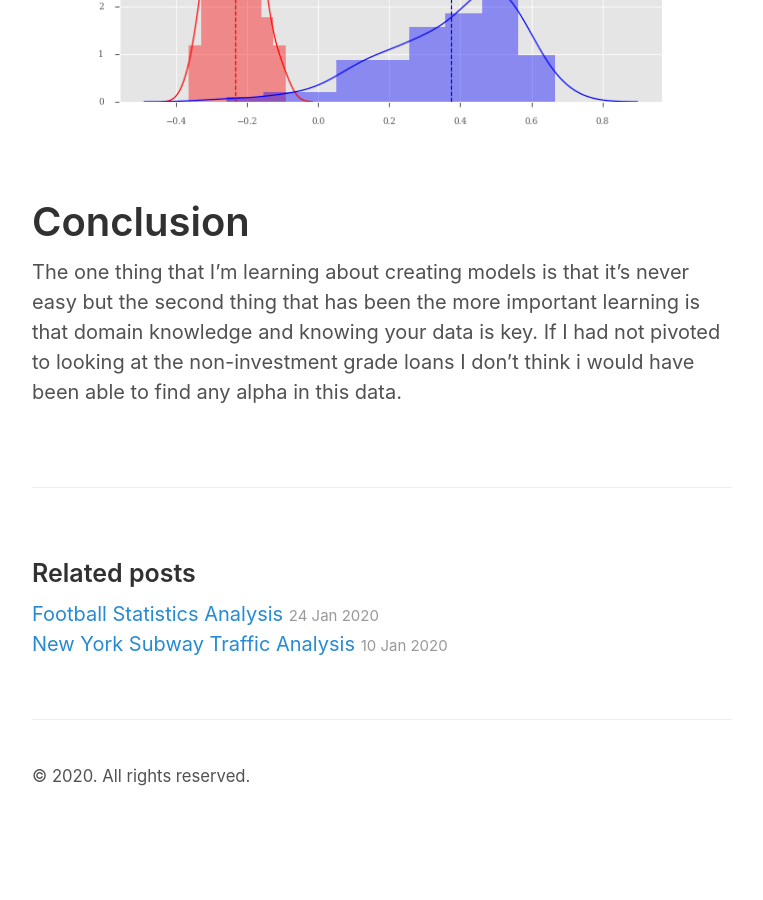
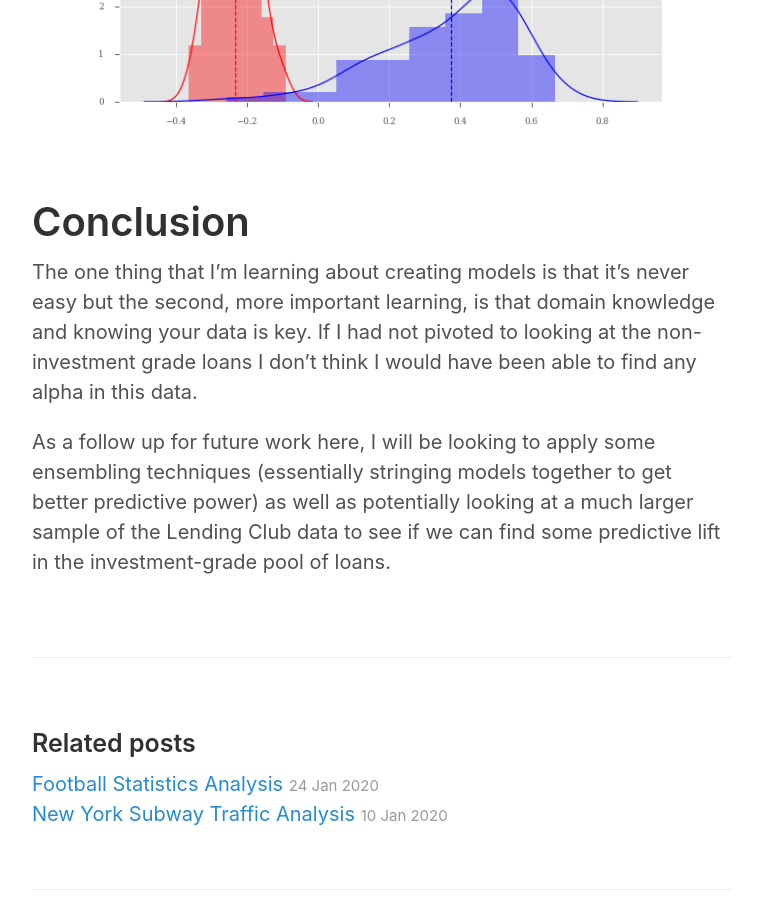
Before and after one commit to skhan-tech/skhan-tech.github.io, a Jekyll site: the page built from _posts/2020-02-16-Lending-Club-Loan-Analysis.md, in a window 1280 px wide and 900 px high, scrolled down 11055 px. Shown: the whole window, without its empty margins (258-1021 px from the left). Built offline with Jekyll 4.4.1, drawn with Linux system fonts in a browser that asks for light colours; our own code applies the rules of GitHub Pages for plain Markdown files; before the commit the page ends 11885 px from its top, so only the background shows below that.

Commit message:
Update 2020-02-16-Lending-Club-Loan-Analysis.md

```diff
--- a/_posts/2020-02-16-Lending-Club-Loan-Analysis.md
+++ b/_posts/2020-02-16-Lending-Club-Loan-Analysis.md
@@ -153,4 +153,6 @@ I create a Monte Carlo simulation that visualizes my returns using this approach
 ![JobsByDefault]({{ site.url }}/images/charts/modeled_portfolio.png)
 
 # Conclusion
-The one thing that I'm learning about creating models is that it's never easy but the second thing that has been the more important learning is that domain knowledge and knowing your data is key. If I had not pivoted to looking at the non-investment grade loans I don't think i would have been able to find any alpha in this data.
+The one thing that I'm learning about creating models is that it's never easy but the second, more important learning, is that domain knowledge and knowing your data is key. If I had not pivoted to looking at the non-investment grade loans I don't think I would have been able to find any alpha in this data.
+
+As a follow up for future work here, I will be looking to apply some ensembling techniques (essentially stringing models together to get better predictive power) as well as potentially looking at a much larger sample of the Lending Club data to see if we can find some predictive lift in the investment-grade pool of loans.
```
